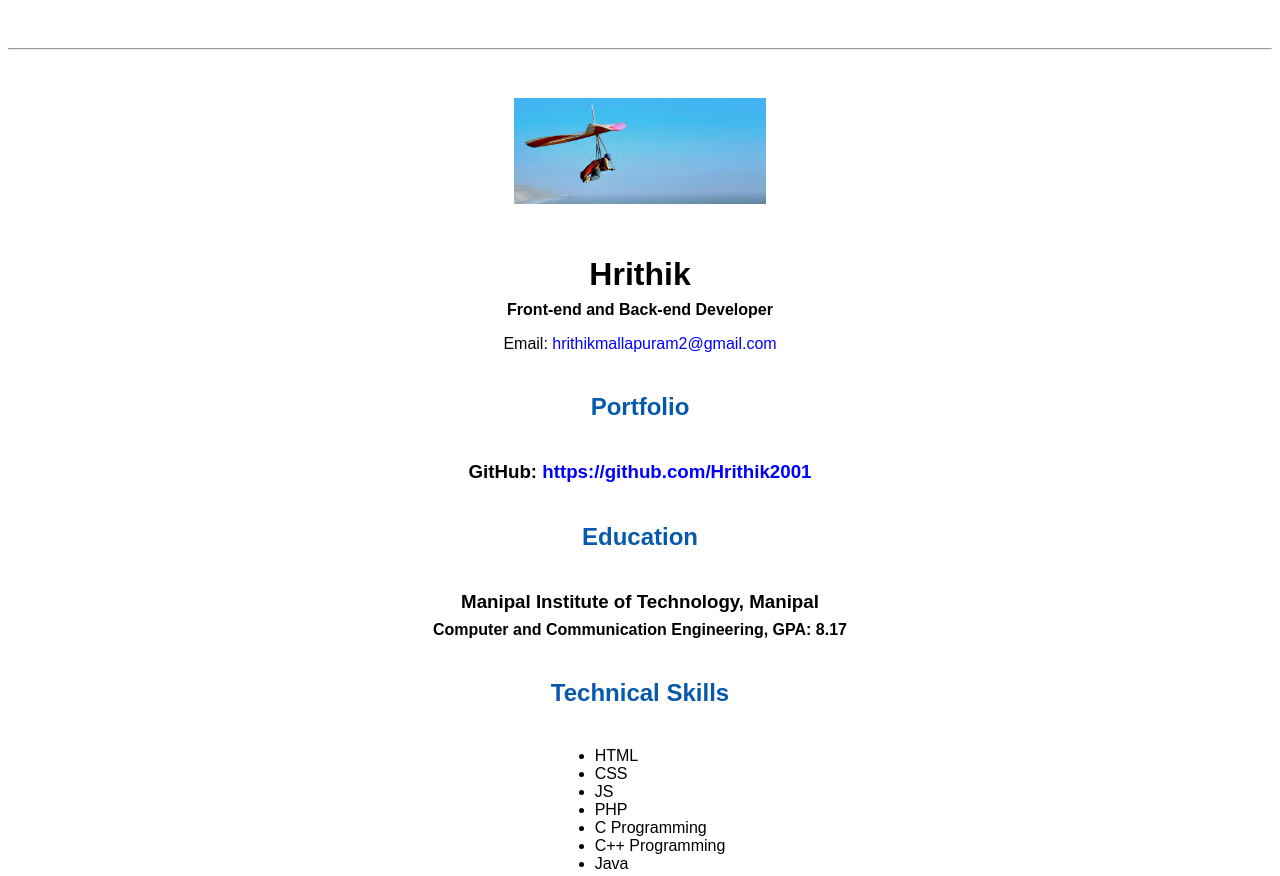
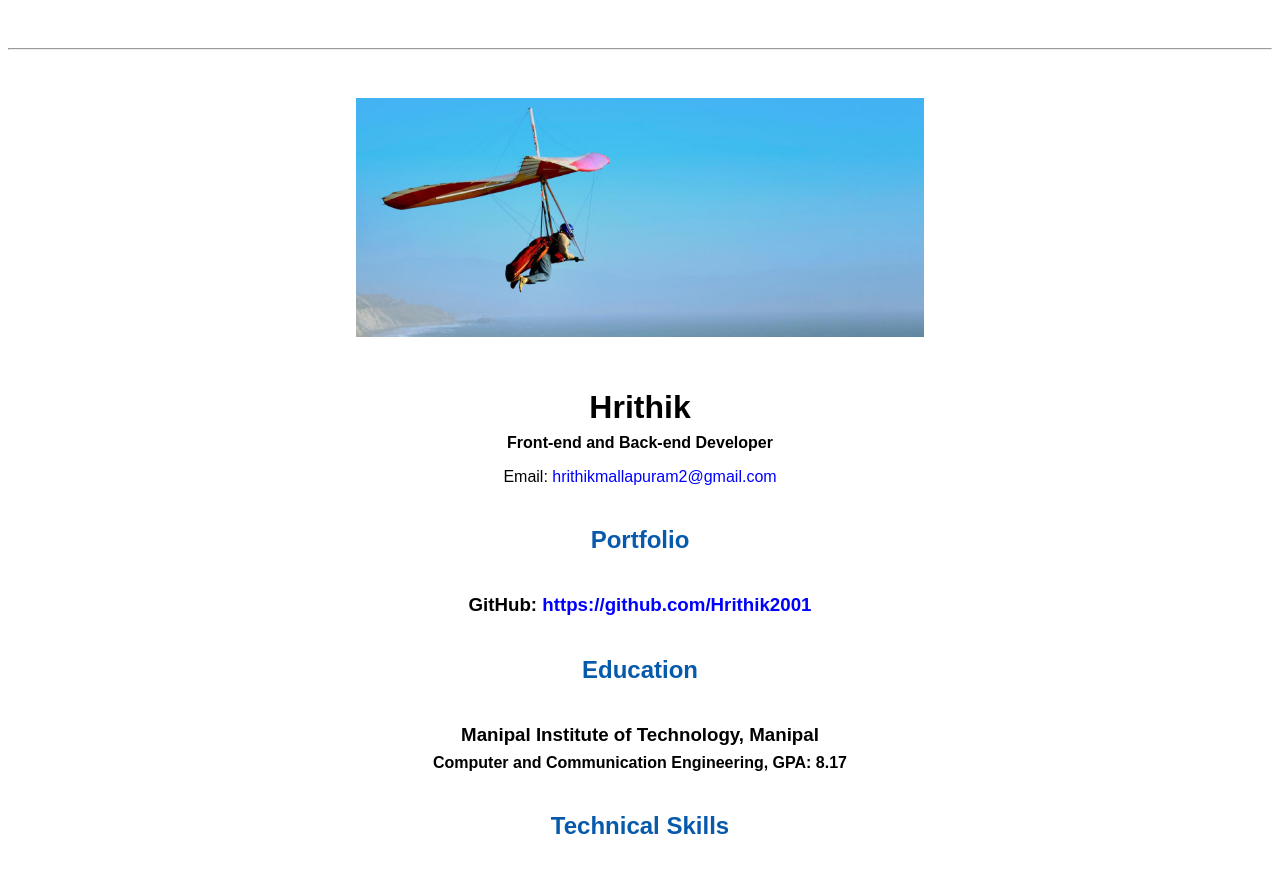
Before and after one commit to Hrithik2001/Hrithik2001.github.io, a plain HTML site: page resume.html in a window 1280 px wide. Shown: the top 876 px of the page. Drawn offline with Linux system fonts and the light colour scheme.

Commit message:
Update resume.html

```diff
--- a/resume.html
+++ b/resume.html
@@ -17,7 +17,7 @@
   <body>
     <hr>
 
-    <img src="images/banner.jpg" alt="Hrithik's headshot" width="20%">
+    <img src="images/banner.jpg" alt="Hrithik's headshot" width="45%">
 
     <h1>Hrithik</h1>
     <h4>Front-end and Back-end Developer</h4>
```
